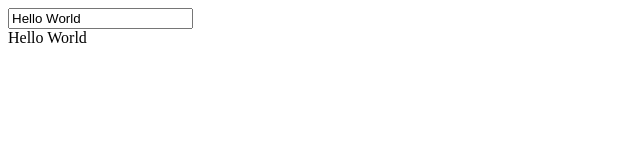
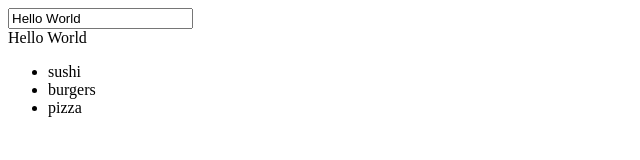
Before and after one commit to iAmNawa/vuejs, a plain HTML site: page index.html in a window 1280 px wide. Shown: the whole page, without its empty margins (0-640 px from the left). Drawn offline with nearby package versions, Linux system fonts and the light colour scheme.

Commit message:
displaying a list in the browser

```diff
--- a/index.html
+++ b/index.html
@@ -6,16 +6,21 @@
   </head>
   <body>
 
-      <div id="app">
+    <div id="app">
         <input v-model="message"><br />
       {{ message }}
-      </div>
+
+      <ul>
+        <li v-for="food in food_items">{{ food }}</li>
+      </ul>
+    </div>
 
       <script>
       new Vue({
          el: '#app',
          data: {
-           'message': 'Hello World'
+           'message': 'Hello World',
+           'food_items' : ['sushi', 'burgers', 'pizza']
          }
       });
       </script>
```
